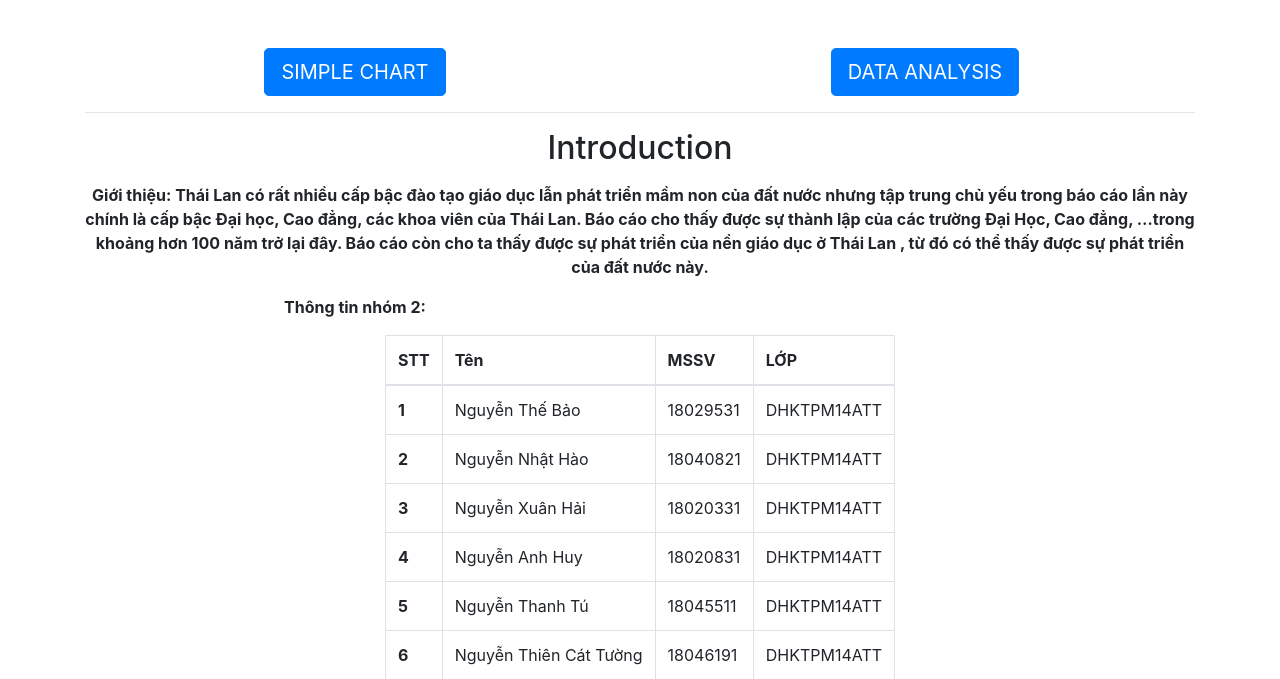
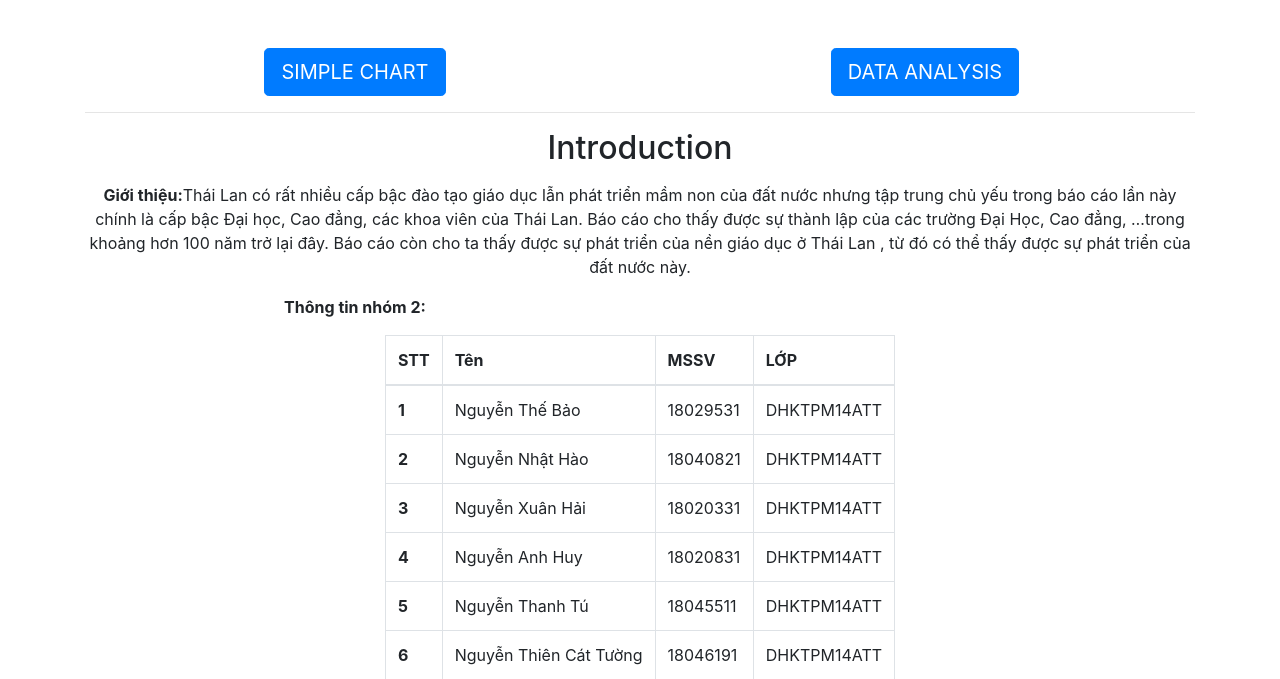
Before and after one commit to Tus261/app-ptdl1, a Django app: page / in a window 1280 px wide. Shown: the part 56-735 px from the top of the page. Run offline with Django 3.2, Linux system fonts and the light colour scheme; some libraries are stand-ins or nearby versions.

Commit message:
edit text3

```diff
--- a/ptdl/templates/pages/home.html
+++ b/ptdl/templates/pages/home.html
@@ -27,7 +27,7 @@
             <h2 class="text-center">Introduction</h2>
             <div class="row">
                 <div class="col-md-12 mt-2 text-center">
-                    <p class="font-weight-bold">Giới thiệu: Thái Lan có rất nhiều cấp bậc đào tạo giáo dục lẫn phát triển mầm non của
+                    <p><span class="font-weight-bold">Giới thiệu:</span>Thái Lan có rất nhiều cấp bậc đào tạo giáo dục lẫn phát triển mầm non của
                       đất nước nhưng tập trung chủ yếu trong báo cáo lần này chính là cấp bậc Đại học,
                        Cao đẳng, các khoa viên của Thái Lan. Báo cáo cho thấy được sự thành lập của các trường Đại Học,
                         Cao đẳng, …trong khoảng hơn 100 năm trở lại đây.
```
